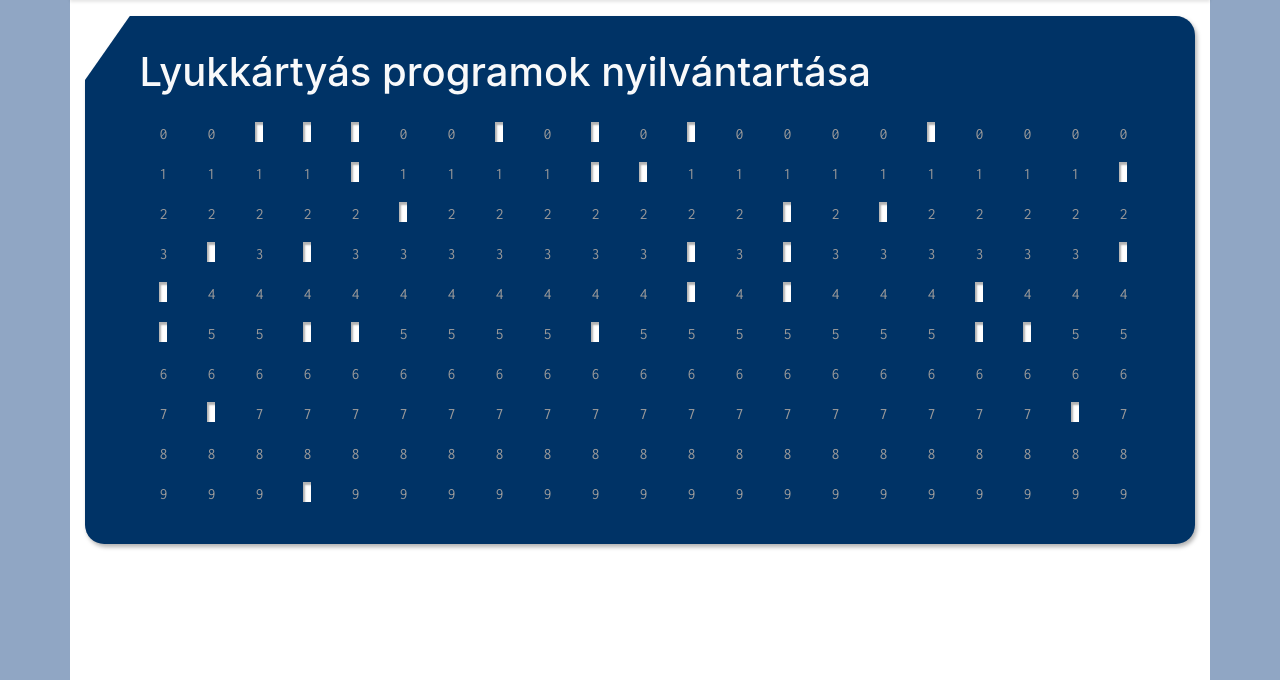
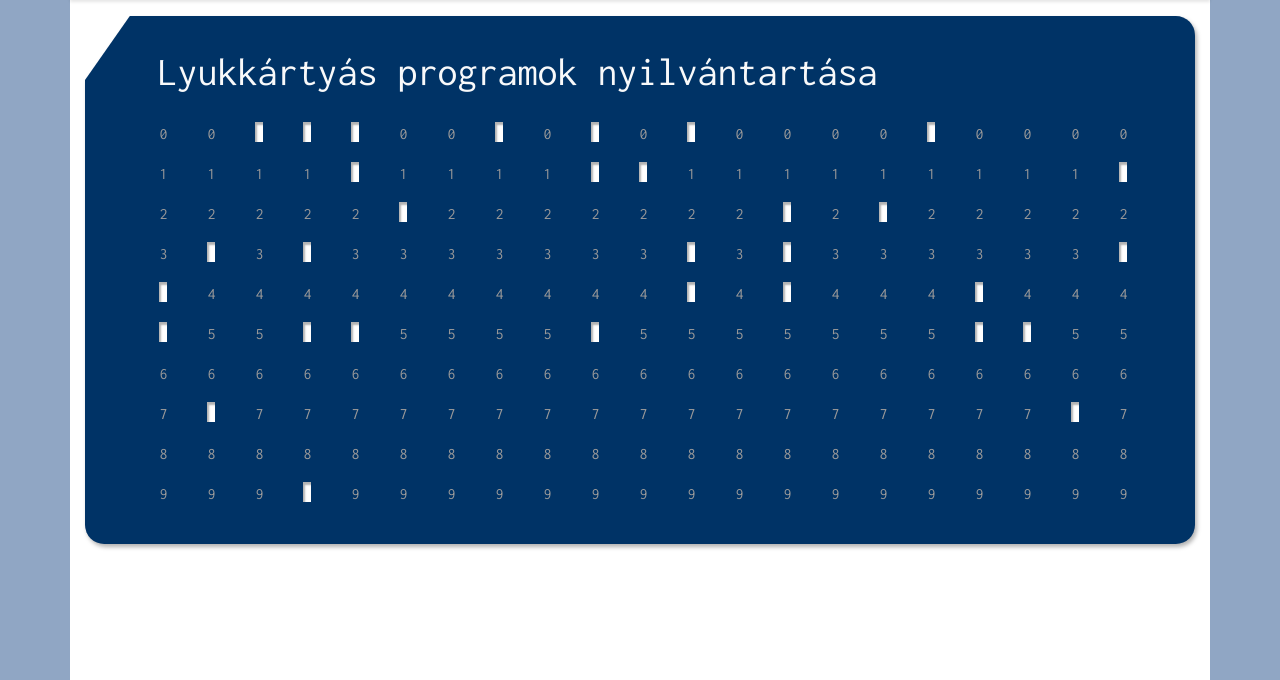
Before and after one commit to ABS96/info2-hf, a PHP site: page / in a window 1280 px wide. Shown: the part 91-771 px from the top of the page. Run offline with PHP 8.4, Linux system fonts and the light colour scheme.

Commit message:
use monospace font for decoration

```diff
--- a/punchcard.css
+++ b/punchcard.css
@@ -67,7 +67,12 @@ td:last-child {
 }
 .jumbotron * {
   box-sizing: initial;
+  font-family: 'Inconsolata', monospace;
 }
+.jumbotron h1 {
+  margin-left: 0.45em;
+}
+
 .punchwrap {
   filter: drop-shadow(2px 3px 2px rgba(0,0,0,0.3));
 }
@@ -76,7 +81,6 @@ td:last-child {
   display: flex;
   flex-wrap: nowrap;
   overflow: hidden;
-  font-family: 'Inconsolata', monospace;
   background: var(--card-background);
   /* margin-left: -0.4em; */
 }
```
